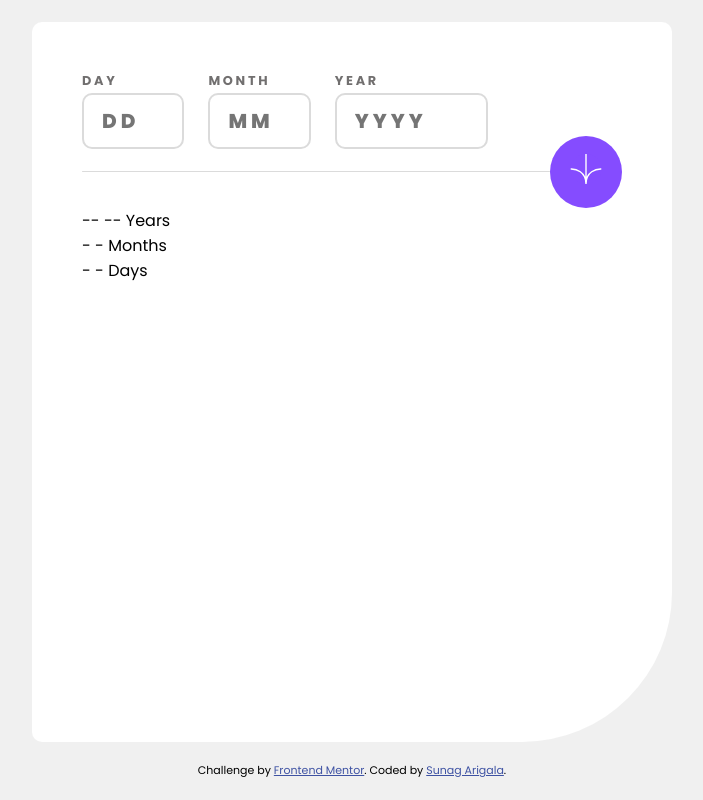
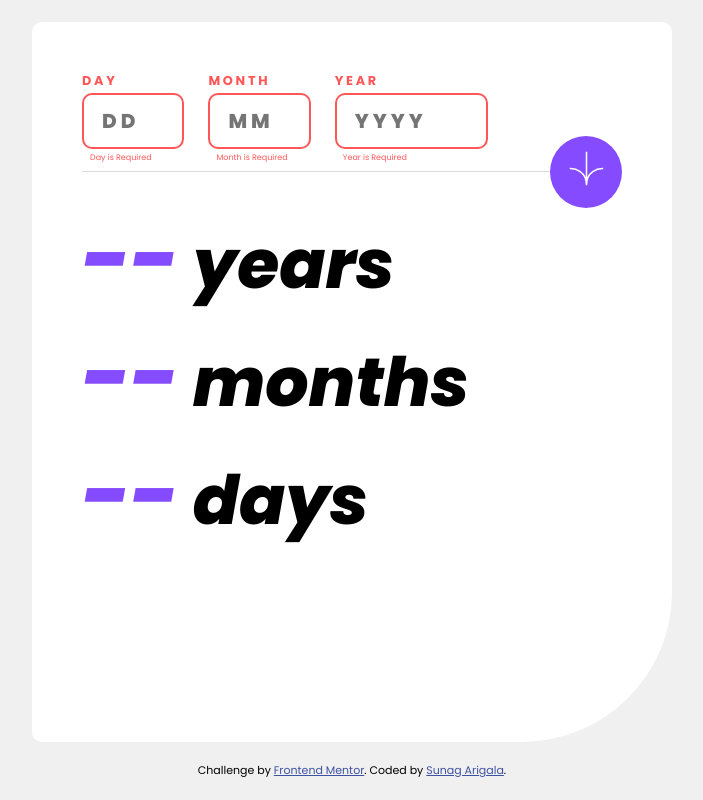
Before and after one commit to 911Sunag/Age-calculator-app, a plain HTML site: page index.html in a window 1280 px wide. Both pictures are taken after a click on the button 874 px from the left and 171 px from the top of the page. Shown: the whole page, without its empty margins (288-991 px from the left). Drawn offline with Linux system fonts and the light colour scheme.

Commit message:
required field

```diff
--- a/app.js
+++ b/app.js
@@ -0,0 +1,43 @@
+//Dom elements
+
+const day = document.getElementById("day");
+const month = document.getElementById("month");
+const year = document.getElementById("year");
+
+const getBtn = document.getElementById("result-btn");
+
+
+getBtn.addEventListener("click" , (e) => {
+    e.preventDefault();
+
+    const required = checkRequired([day,month,year]);
+});
+
+function checkRequired(inputArray) {
+    let isVaild = true
+
+    inputArray.forEach(input => {
+        if(input.value.trim() === ""){
+           showError(input, `${formatFieldName(input)} is Required`);
+           isVaild = false;
+
+        }else{
+            showSuccess(input)
+        }
+    });
+}
+
+function formatFieldName (input) {
+    return input.id.charAt(0).toUpperCase() + input.id.slice(1);
+}
+
+function showError (input,message) {
+     const dmyGroup = input.parentElement;
+     dmyGroup.className = "inbox error";
+     const small = dmyGroup.querySelector("small");
+     small.innerText = message;
+}
+function showSuccess(input){
+    const dmyGroup = input.parentElement;
+    dmyGroup.className = "inbox success";
+}
--- a/index.html
+++ b/index.html
@@ -23,34 +23,36 @@
 
         <div class="date-birth">
 
-            <div class="day inbox">
+            <div class="inbox">
                 <label for="day">D a y</label>
-                <input type="text" id="day" minlength="2" maxlength="2" placeholder="DD" required autocomplete="off">
-                <p class="error" id="error-day"></p>
+                <input type="text" id="day" minlength="2" maxlength="2" placeholder="DD"  autocomplete="off">
+                <small></small>
             </div>
 
-            <div class="month inbox">
+            <div class="inbox">
                 <label for="month">M o n t h</label>
-                <input type="text" id="month" minlength="2" maxlength="2" placeholder="MM" required autocomplete="off">
-                <p class="error" id="error-month"></p>
+                <input type="text" id="month" minlength="2" maxlength="2" placeholder="MM" autocomplete="off">
+                <small></small>
             </div>
 
-            <div class="year inbox">
+            <div class="inbox">
                 <label for="year">Y e a r</label>
                 <input type="text" id="year" minlength="4" maxlength="4" placeholder="YYYY" autocomplete="off">
-                <p class="error" id="error-year"></p>
+                <small></small>
             </div>
         </div>
 
         <div class="space">
             <p></p>
-            <button><img src="assets/images/icon-arrow.svg" alt="Down-Arrow"></button>
+            <button id="result-btn">
+                <img src="assets/images/icon-arrow.svg" alt="Down-Arrow">
+            </button>
         </div>
 
-        <div class="result">
-            <p><span>-- -- </span> Years</p>
-            <p><span>- - </span> Months</p>
-            <p><span>- - </span> Days</p>
+        <div class="result" id="getresult">
+            <p><span>--</span> Years</p>
+            <p><span>--</span> Months</p>
+            <p><span>--</span> Days</p>
         </div>
     </div>
 
--- a/style.css
+++ b/style.css
@@ -83,17 +83,21 @@ body{
     grid-template-columns: 15fr 1fr;
     align-items: center;
 }
-.space img {
-    background-color: var(--Purple500);
-    height: 30px;
-    border-radius: 25px;
-}
+
 .space button{
     border: none;
     height: 4.5rem;
     width: 4.5rem;
     border-radius: 55px;
-    background-color: var(--Purple500);
+    background: var(--Purple500);
+}
+.space img{
+    width: 35px;
+    height: 35px;
+}
+.space button:hover{
+    background:hsl(259, 80%, 56%) ;
+    cursor: pointer;
 }
 .space p{
     width: 100%;
@@ -101,3 +105,49 @@ body{
     height: 0.1rem;
     border-radius: 5px;
 }
+
+/* result */
+
+.result{
+    display: flex;
+    flex-direction: column;
+    gap: 1rem;
+    margin-top: 0.4rem;
+
+}
+
+.result p{
+    color: var(--Black);
+    font-weight: 800;
+    font-size: 68px;
+    font-style: italic;
+    text-transform: lowercase;
+}
+
+.result span{
+    color: var(--Purple500);
+    font-style: italic;
+    line-height: 4rem;
+    font-size: 84px;
+}
+
+/* error style */
+
+small{
+    font-size: 8px;
+    padding: 0 8px;
+    visibility: hidden;
+}
+.inbox.error input{
+    border-color: var(--Red400);
+}
+.inbox.error label{
+   color: var(--Red400);
+}
+.inbox.success input{
+    border-color: var(--Purple500);
+}
+.inbox.error small{
+    visibility: visible;
+    color: var(--Red400);
+}
```
